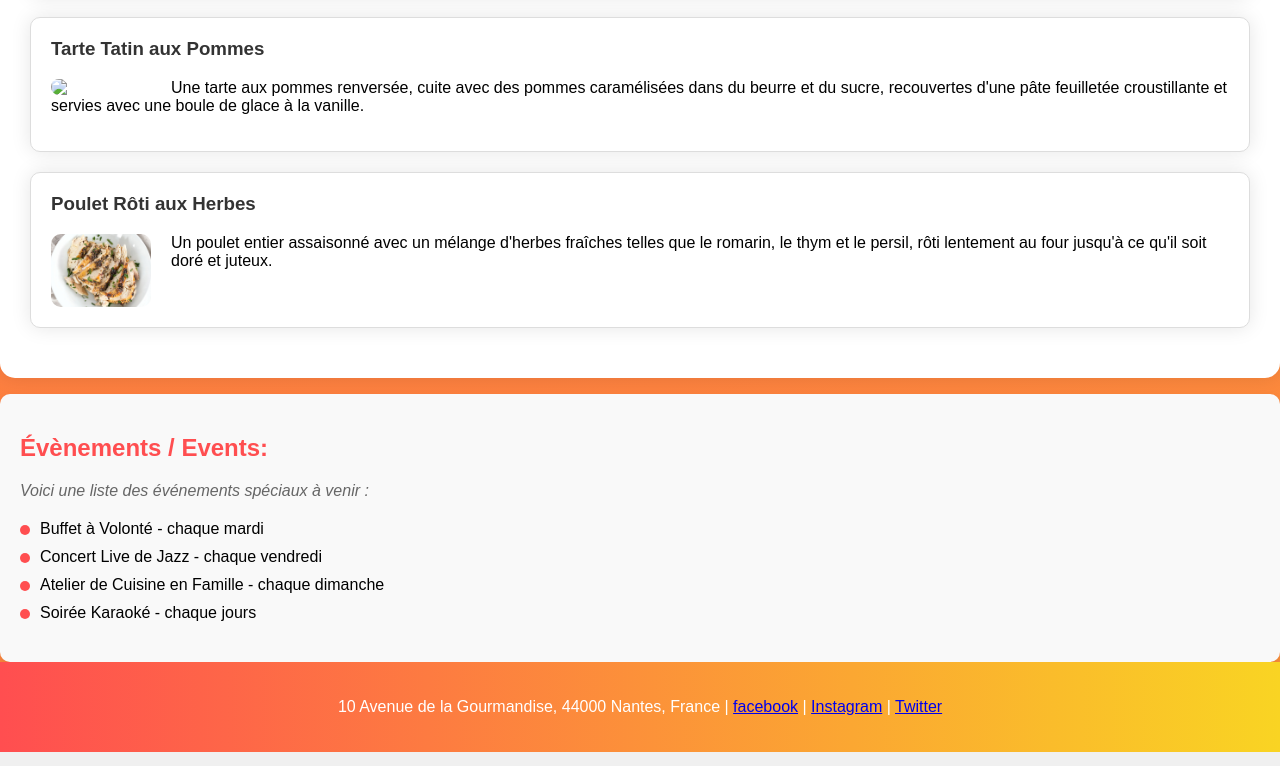
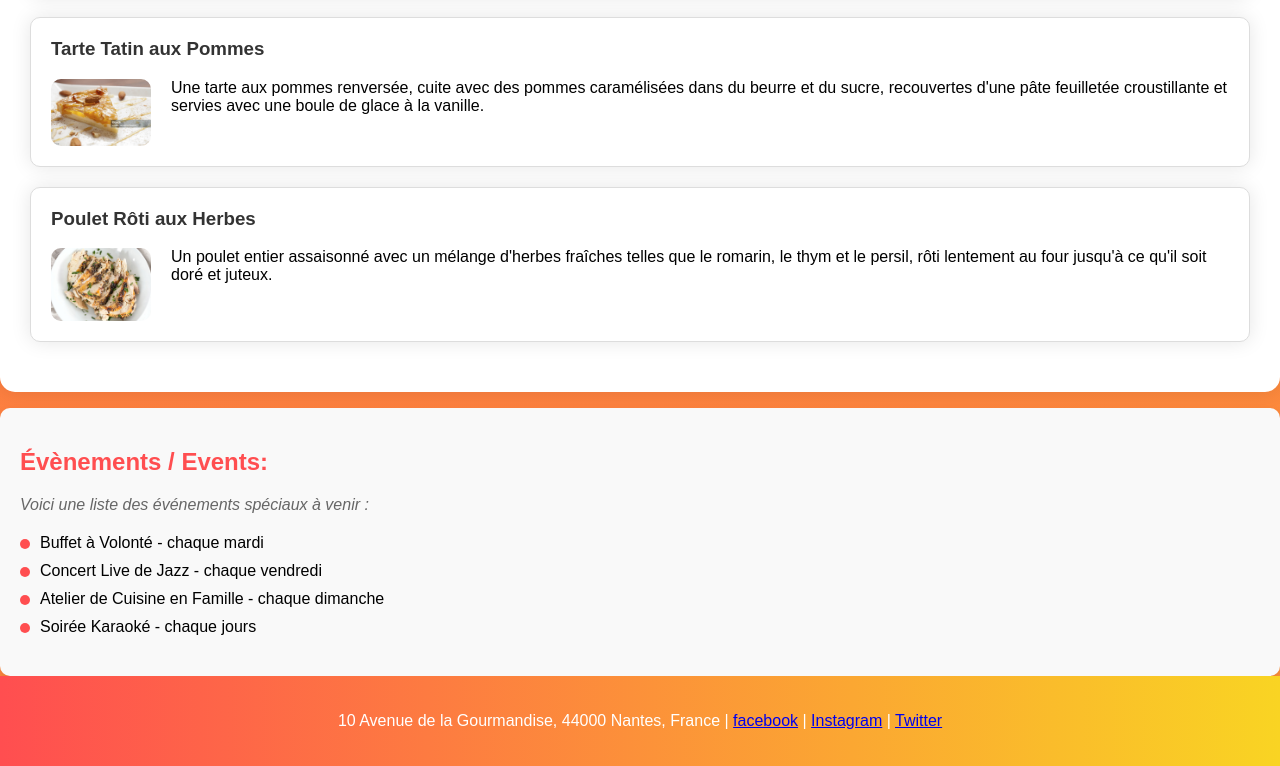
Before and after one commit to Manalboussad/mnlboussad.github.io, a plain HTML site: page index.html in a window 1280 px wide. Shown: the part 1548-2314 px from the top of the page. Drawn offline with Linux system fonts and the light colour scheme; files whose address does not match are found by name.

Commit message:
Update index.html

```diff
--- a/index.html
+++ b/index.html
@@ -57,7 +57,7 @@
             <div class="specialty">
                 <h3>Tarte Tatin aux Pommes</h3>
 
-                <img src="tarte.jpg ../"
+                <img src="tarte.jpg "
                 <p>Une tarte aux pommes renversée, cuite avec des pommes caramélisées dans du beurre et du sucre, recouvertes d'une pâte feuilletée croustillante et servies avec une boule de glace à la vanille.</p>
             </div>
 
```
